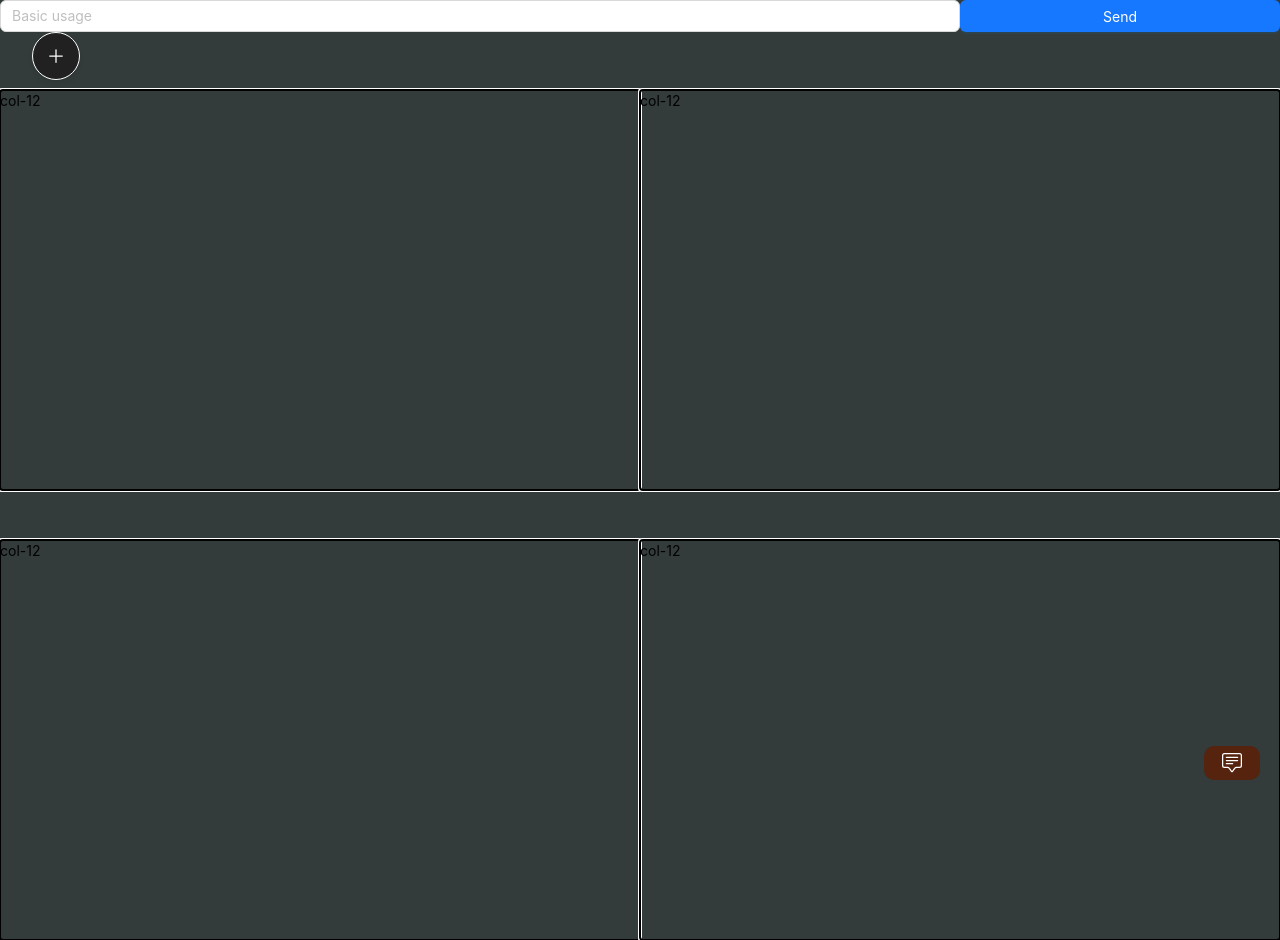
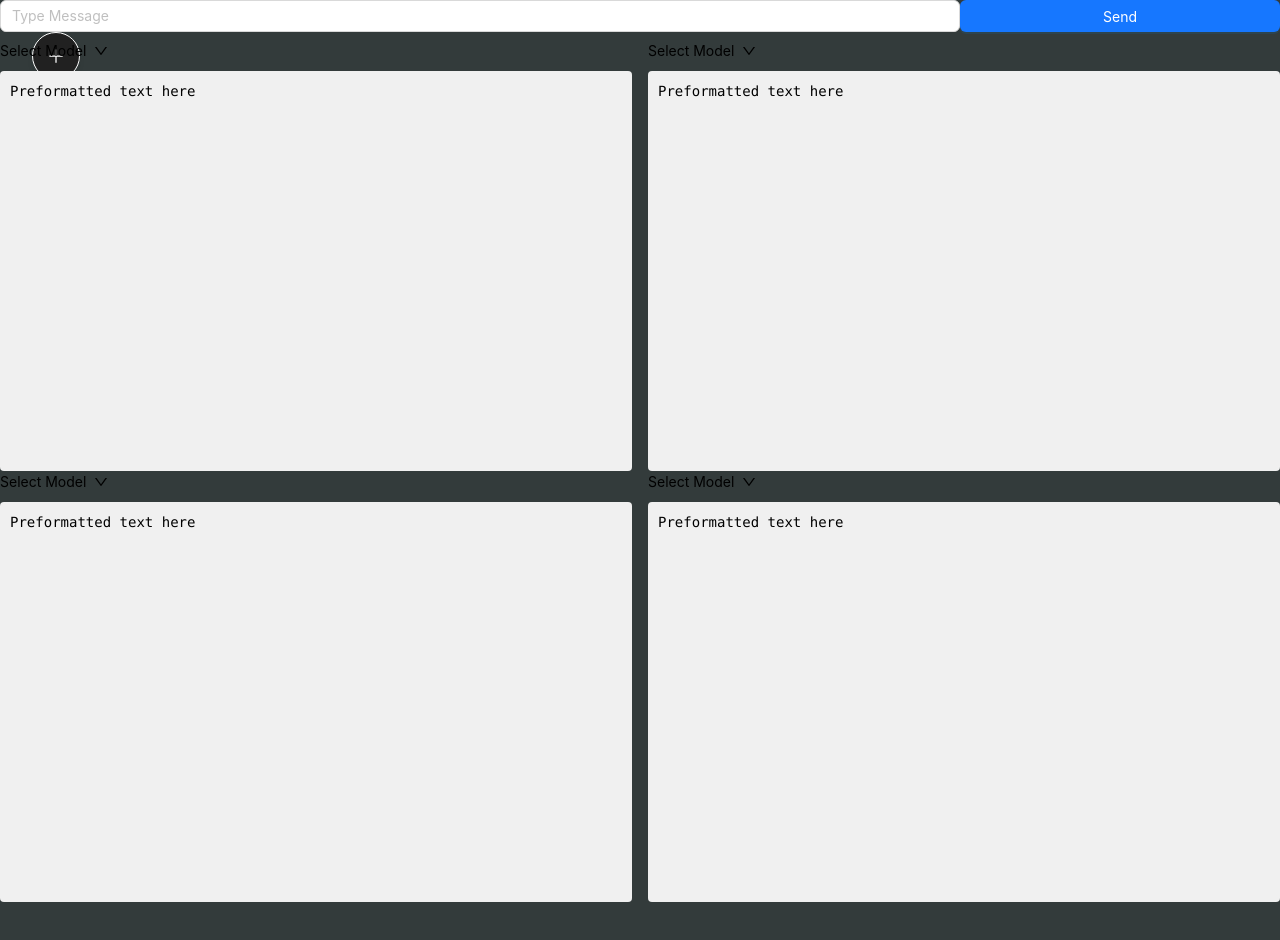
Before and after one commit to TLAMHutto/ollamaChat, a React (Vite) app in the folder chat_electron/: page /pages/GridView in a window 1280 px wide. After the commit the page ends 902 px from the top, so only its background shows below. Built offline with nearby package versions, Linux system fonts and the light colour scheme.

Commit message:
grid layout

```diff
--- /dev/null
+++ b/chat_electron/src/components/DropDown.jsx
@@ -0,0 +1,51 @@
+import { DownOutlined, SmileOutlined } from '@ant-design/icons';
+import React from 'react';
+import { Dropdown, Space } from 'antd';
+
+const items = [
+  {
+    key: '1',
+    label: (
+      <a target="_blank" rel="noopener noreferrer" href="https://www.antgroup.com">
+        1st menu item
+      </a>
+    ),
+  },
+  {
+    key: '2',
+    label: (
+      <a target="_blank" rel="noopener noreferrer" href="https://www.aliyun.com">
+        2nd menu item (disabled)
+      </a>
+    ),
+    icon: <SmileOutlined />,
+    disabled: true,
+  },
+  {
+    key: '3',
+    label: (
+      <a target="_blank" rel="noopener noreferrer" href="https://www.luohanacademy.com">
+        3rd menu item (disabled)
+      </a>
+    ),
+    disabled: true,
+  },
+  {
+    key: '4',
+    danger: true,
+    label: 'a danger item',
+  },
+];
+
+const DropDown = () => (
+  <Dropdown menu={{ items }}>
+    <a onClick={(e) => e.preventDefault()}>
+      <Space>
+        Select Model
+        <DownOutlined />
+      </Space>
+    </a>
+  </Dropdown>
+);
+
+export default DropDown;
--- a/chat_electron/src/pages/GridView.jsx
+++ b/chat_electron/src/pages/GridView.jsx
@@ -1,6 +1,6 @@
 import React from 'react';
-import { Col, Row } from 'antd';
-import { Input, Button } from 'antd';
+import DropDown from '../components/DropDown';
+import { Col, Row, Input, Button } from 'antd';
 import './styles/Grid.css';
 
 const GridView = () => {
@@ -8,7 +8,7 @@ const GridView = () => {
     <>
       <Row align="middle" className="input-button-row">
         <Col span={18}>
-          <Input placeholder="Basic usage" />
+          <Input placeholder="Type Message" />
         </Col>
         <Col span={6}>
           <Button type="primary" style={{ width: '100%' }}>
@@ -16,13 +16,41 @@ const GridView = () => {
           </Button>
         </Col>
       </Row>
-      <Row>
-        <Col className='grid-row' span={12}>col-12</Col>
-        <Col className='grid-row' span={12}>col-12</Col>
+      <Row gutter={[16, 16]}>
+        <Col span={12}>
+          <Row>
+            <Col span={24}><DropDown /></Col>
+          </Row>
+          <Row>
+            <Col span={24}><pre className="grid-pre">Preformatted text here</pre></Col>
+          </Row>
+        </Col>
+        <Col span={12}>
+          <Row>
+            <Col span={24}><DropDown /></Col>
+          </Row>
+          <Row>
+            <Col span={24}><pre className="grid-pre">Preformatted text here</pre></Col>
+          </Row>
+        </Col>
       </Row>
-      <Row>
-        <Col className='grid-row' span={12}>col-12</Col>
-        <Col className='grid-row' span={12}>col-12</Col>
+      <Row gutter={[16, 16]}>
+        <Col span={12}>
+          <Row>
+            <Col span={24}><DropDown /></Col>
+          </Row>
+          <Row>
+            <Col span={24}><pre className="grid-pre">Preformatted text here</pre></Col>
+          </Row>
+        </Col>
+        <Col span={12}>
+          <Row>
+            <Col span={24}><DropDown /></Col>
+          </Row>
+          <Row>
+            <Col span={24}><pre className="grid-pre">Preformatted text here</pre></Col>
+          </Row>
+        </Col>
       </Row>
     </>
   );
--- a/chat_electron/src/pages/styles/Grid.css
+++ b/chat_electron/src/pages/styles/Grid.css
@@ -2,8 +2,22 @@
     outline: auto;
     height: 400px;
     margin-top: 50px;
+    display: flex;
+    display: flex;
+    align-items: flex-start;
+
 }
-/* Grid.css */
+.grid-pre {
+    width: 100%;
+    overflow: auto;
+    white-space: pre-wrap;
+    word-wrap: break-word;
+    background-color: #f0f0f0;
+    padding: 10px;
+    border-radius: 4px;
+    margin-top: 10px;
+    height: 400px;
+  }
 .input-button-row {
     margin-bottom: 20px;
     height: 20px;
```
